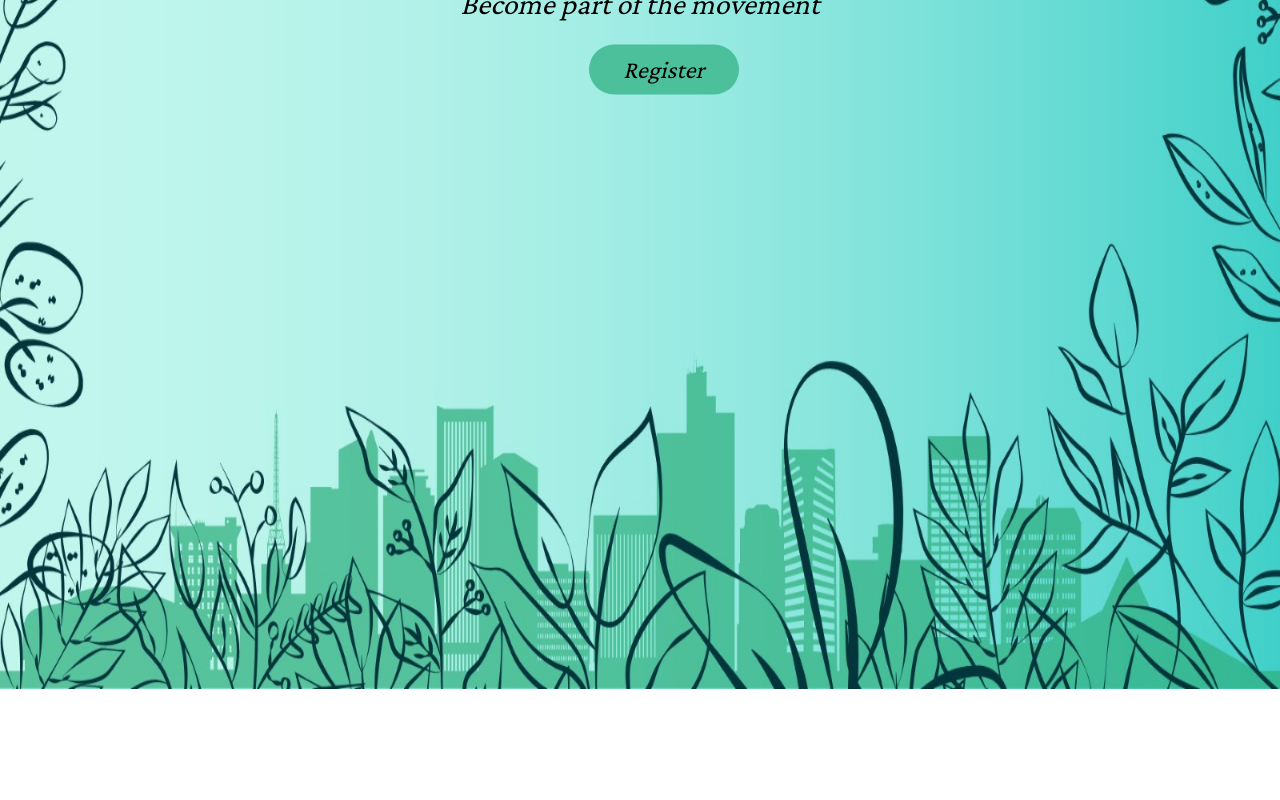
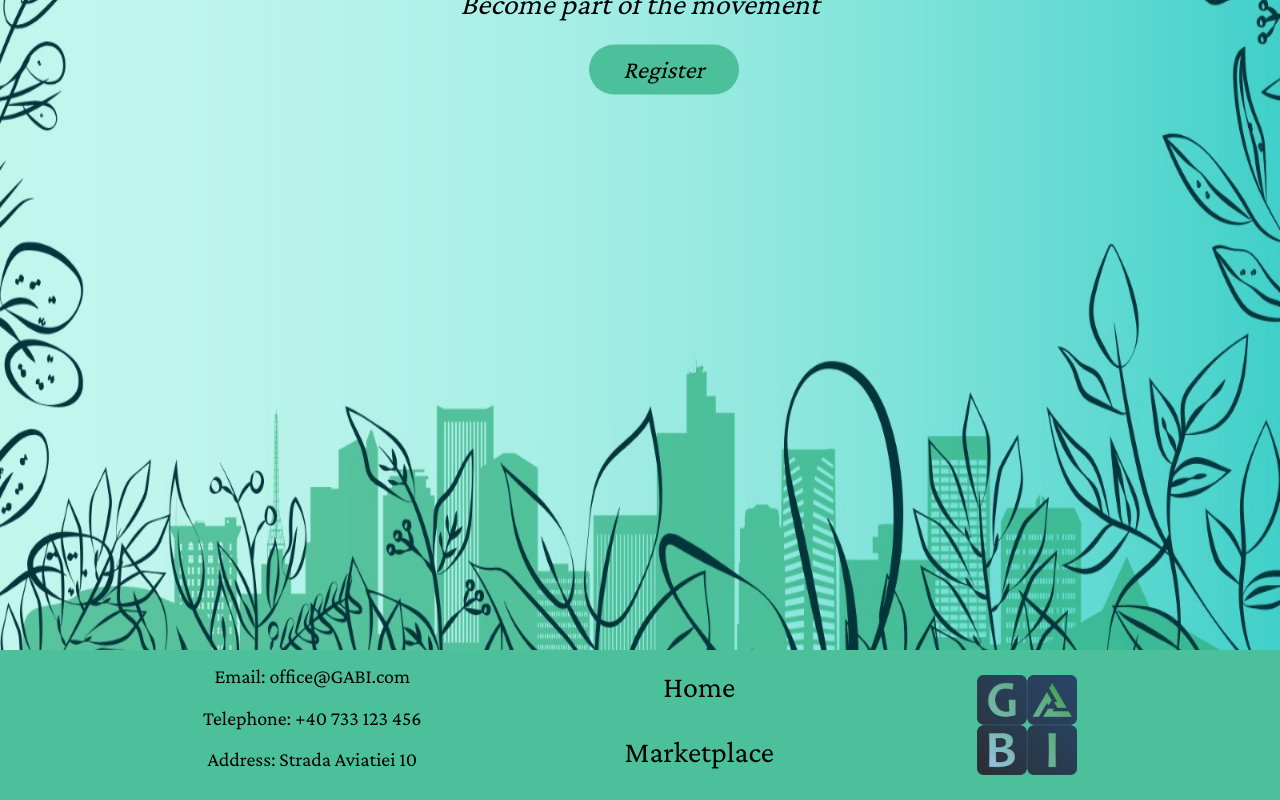
Before and after one commit to catalingdiaconu/Gabi_Frontend, a React (Create React App) app: page / in a window 1280 px wide. Shown: the part 350-1150 px from the top of the page. Before the commit the page ends 1039 px from the top, so only its background shows below. Built offline with nearby package versions, Linux system fonts and the light colour scheme.

Commit message:
Added footer

```diff
--- a/package.json
+++ b/package.json
@@ -9,6 +9,7 @@
     "axios": "^1.1.3",
     "react": "^18.2.0",
     "react-dom": "^18.2.0",
+    "react-dropdown": "^1.11.0",
     "react-icons": "^4.6.0",
     "react-router": "^6.4.3",
     "react-scripts": "5.0.1",
--- /dev/null
+++ b/src/components/organisms/footer.jsx
@@ -0,0 +1,18 @@
+import React, {useState} from "react";
+import logo from '../../media/img/logoFooter.png'
+export default function Footer () {
+    return (
+        <div className={"footer"}>
+            <div className={'officeInfo'}>
+                <span>Email: office@GABI.com</span>
+                <span>Telephone: +40 733 123 456</span>
+                <span>Address: Strada Aviatiei 10</span>
+            </div>
+            <div className={'linkFooter'}>
+                <a href="/">Home</a>
+                <a href="/marketplace">Marketplace</a>
+            </div>
+            <img src={logo} alt="logo" className={'footer__img'} />
+        </div>
+    )
+}
--- a/src/components/organisms/nav/nav.jsx
+++ b/src/components/organisms/nav/nav.jsx
@@ -11,7 +11,8 @@ export default function Nav () {
                 <img src={logo} alt="logo" className={'nav__logo'} />
                 <ul className={'nav__menu'}>
                     <a href="/" className={'nav__menu__item'}>Home</a>
-                    <a href="" className={'nav__menu__item'}>About</a>
+                    <a href="/" className={'nav__menu__item'}>About</a>
+                    <a href={'/marketplace'} className={'nav__menu__item'}>Marketplace</a>
                     <a href={'/login'} className={'nav_menu__item nav__menu__icon'}><BiLogInCircle /></a>
                 </ul>
             </nav>
--- a/src/components/pages/homepage.jsx
+++ b/src/components/pages/homepage.jsx
@@ -2,7 +2,7 @@ import React, {useState} from "react";
 
 import Nav from "../organisms/nav/nav";
 import Background from "../atoms/background";
-
+import Footer from "../organisms/footer"
 
 export const Homepage = () => {
 
@@ -17,6 +17,7 @@ export const Homepage = () => {
                 <a href={'/register'} id={'homepage__center__authBtn__register'}>Register</a>
                 </div>
             </div>
+            <Footer />
         </div>
     );
 
--- a/src/components/pages/register.jsx
+++ b/src/components/pages/register.jsx
@@ -1,7 +1,19 @@
-import React from "react";
+import React,{ useState } from "react";
+import Dropdown from 'react-dropdown';
+import 'react-dropdown/style.css';
 import Nav from '../organisms/nav/nav'
 
+const options = [
+    { value: 'producer', label: 'Producer' },
+    { value: 'collector', label: 'Collector' },
+    { value: 'manufacturer', label: 'Manufacturer' }
+]
+
 export default function Register () {
+
+    const [value, setValue] = useState('')
+    const defaultValue = options[0].value
+
     return (
         <div className={'gradient_background_register'}>
             <Nav />
@@ -37,6 +49,9 @@ export default function Register () {
             <label htmlFor="bankAccount">Bank Account</label>
             <input type="text" placeholder="Bank Account" id="bankAccount" />
 
+            <label htmlFor="bank">Bank</label>
+            <input type="text" placeholder="Bank" id="bank" />
+
             <p>Environment Certificate</p>
             <label htmlFor="numberEnvCertificate">Number Environment Certificate</label>
             <input type="text" placeholder="Number Environment Certificate" id="numberEnvCertificate" />
@@ -46,11 +61,20 @@ export default function Register () {
             <label htmlFor="address">Address</label>
             <input type="text" placeholder="address" id="address" />
 
-            <label htmlFor="nameAdministrator">Name Administrator</label>
-            <input type="text" placeholder="Name Administrator" id="nameAdministrator" />
+            <label htmlFor="city">City</label>
+            <input type="text" placeholder="city" id="city" />
+
+            <label htmlFor="county">County</label>
+            <input type="text" placeholder="county" id="county" />
+
+            <label htmlFor="nameAdministrator">Administrator name</label>
+            <input type="text" placeholder="Administrator name" id="nameAdministrator" />
 
             <label htmlFor="telephoneNumber">Telephone Number</label>
             <input type="numeric" placeholder="Telephone Number" id="telephoneNumber" />
+
+
+            <Dropdown options={options} onChange={setValue} value={defaultValue} placeholder="Select an option" />
 
             <button>Register</button>
 
--- a/src/index.js
+++ b/src/index.js
@@ -5,6 +5,7 @@ import App from './App';
 import './styles/homepage.scss'
 import './styles/nav.scss'
 import './styles/auth.scss'
+import './styles/footer.scss'
 import './index.scss'
 
 
--- a/src/styles/auth.scss
+++ b/src/styles/auth.scss
@@ -89,7 +89,7 @@ button{
 }
 
 .registerForm {
-  height: 1650px;
+  height: 2000px;
   width: 800px;
   background-color: rgba(255,255,255,0.13);
   position: absolute;
--- /dev/null
+++ b/src/styles/footer.scss
@@ -0,0 +1,42 @@
+.footer {
+  display: flex;
+  position: absolute;
+  left: 0;
+  bottom: 10px;
+  width: 100%;
+  height: 150px;
+  background-color: #4CC09B;
+  color: white;
+  text-align: center;
+  justify-content: space-evenly;
+  top: 1000px;
+
+}
+
+.officeInfo{
+  display: grid;
+  margin-top: 15px;
+  margin-bottom: 10px;
+  font-family: 'Crimson_Pro', sans-serif;
+  font-size: 20px;
+  color: black;
+}
+
+.footer__img {
+  width: 100px;
+  height: 100px;
+  margin-top: 25px;
+}
+
+.linkFooter {
+  display: grid;
+  margin-top: 20px;
+
+  a {
+    font-family: 'Crimson_Pro', sans-serif;
+    text-decoration: none;
+    font-size: 30px;
+    color: black;
+    margin-bottom: 20px;
+  }
+}
--- a/src/styles/homepage.scss
+++ b/src/styles/homepage.scss
@@ -1,9 +1,11 @@
+
 .homepage__background {
   width: 100%;
   height: 1039px;
   position: absolute;
   background-size: cover;
   background-repeat: no-repeat;
+  z-index: -1;
 }
 
 .homepage__center {
--- a/src/styles/nav.scss
+++ b/src/styles/nav.scss
@@ -5,6 +5,7 @@
   background: transparent;
   position: fixed;
   margin: auto;
+  z-index: 100;
 }
 
 .nav__logo {
@@ -26,7 +27,7 @@
   text-decoration: none;
   color: black;
   font-size: 30px;
-  margin-left: 60px;
+  margin-left: -20px;
   margin-right: 60px;
   font-family: Crimson_Pro, serif;
   font-style: italic;
```
Also changed, not shown: src/components/pages/dashboard.jsx (added, +9 -0 lines), src/components/pages/marketplace.jsx (added).
